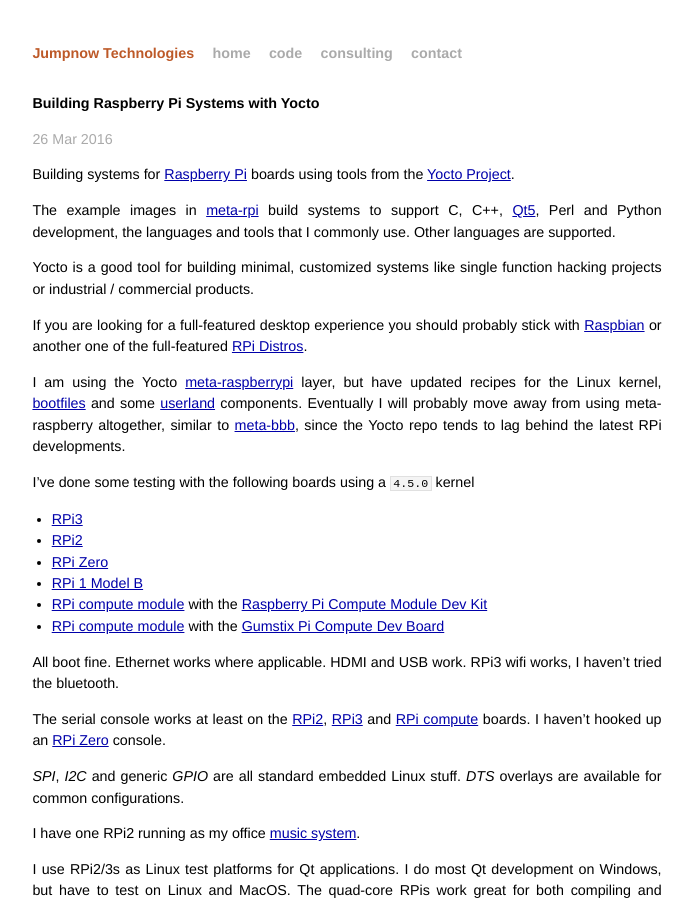
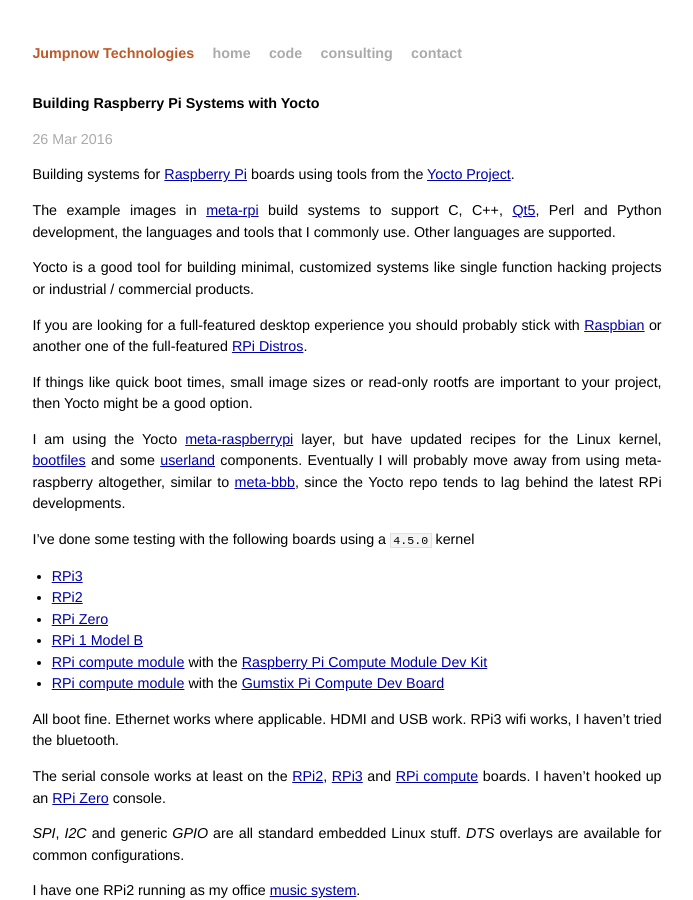
Before and after one commit to jumpnow/jumpnowtek-site, a Jekyll site: the page built from _posts/2015-12-04-Raspberry-Pi-Systems-with-Yocto.md, in a window 1280 px wide and 900 px high. Shown: the whole window, without its empty margins (293-986 px from the left). Built offline with Jekyll 4.4.1, drawn with Linux system fonts in a browser that asks for light colours; some of the changed lines change nothing that is shown.

Commit message:
More rpi doc updates

```diff
--- a/_posts/2015-12-04-Raspberry-Pi-Systems-with-Yocto.md
+++ b/_posts/2015-12-04-Raspberry-Pi-Systems-with-Yocto.md
@@ -2,7 +2,7 @@
 layout: post
 title: Building Raspberry Pi Systems with Yocto
 description: "Building customized systems for the Raspberry Pi using tools from the Yocto Project"
-date: 2016-03-26 06:38:00
+date: 2016-03-26 10:10:00
 categories: rpi
 tags: [linux, rpi, yocto, rpi2, rpi3, rpi zero, rpi compute]
 ---
@@ -14,6 +14,8 @@
 Yocto is a good tool for building minimal, customized systems like single function hacking projects or industrial / commercial products.
 
 If you are looking for a full-featured desktop experience you should probably stick with [Raspbian][raspbian] or another one of the full-featured [RPi Distros][rpi-distros].
+
+If things like quick boot times, small image sizes or read-only rootfs are important to your project, then Yocto might be a good option.
 
 I am using the Yocto [meta-raspberrypi][meta-raspberrypi] layer, but have updated recipes for the Linux kernel, [bootfiles][firmware-repo] and some [userland][userland-repo] components. Eventually I will probably move away from using meta-raspberry altogether, similar to [meta-bbb][meta-bbb], since the Yocto repo tends to lag behind the latest RPi developments.
 
```
